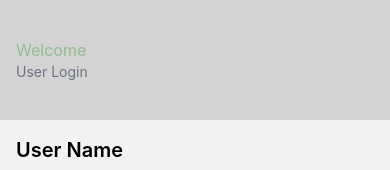
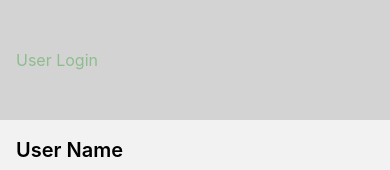
Before and after one commit to locnguyen14/PetAppFrontEnd, a React Native app: screen /SignIn in a window 390 px wide. Shown: the top 170 px of the page. Built offline with nearby package versions, Linux system fonts and the light colour scheme.

Commit message:
Change styling for Greeting

```diff
--- a/components/Header/Greeting.tsx
+++ b/components/Header/Greeting.tsx
@@ -1,17 +1,13 @@
 import React, { FunctionComponent } from "react";
-import styled from "styled-components/native";
-import { StyleProp, TextStyle } from "react-native";
+import { styled } from "nativewind";
+import { StyleProp, TextStyle, View } from "react-native";
 
 // custom components
 import RegularText from "../Texts/RegularText";
 import SmallText from "../Texts/SmallText";
 import { colors } from "../colors";
 
-const StyleView = styled.View`
-  flex-direction: column;
-  flex: 1;
-  justify-content: center;
-`;
+const StyleView = styled(View);
 
 interface GreetingProps {
   mainText: string;
@@ -22,7 +18,7 @@ interface GreetingProps {
 
 const Greeting: FunctionComponent<GreetingProps> = (props) => {
   return (
-    <StyleView>
+    <StyleView className=" flex flex-col ">
       <RegularText
         textStyles={[
           { color: colors.tertiray, fontSize: 22 },
--- a/components/Texts/BigText.tsx
+++ b/components/Texts/BigText.tsx
@@ -4,7 +4,7 @@ import { Text } from "react-native";
 
 import { TextProps } from "./types";
 
-const StyledText = styled(Text, " text-3xl text-left text-amber-100");
+const StyledText = styled(Text, " text-3xl text-amber-100 text-center");
 
 const BigText: FunctionComponent<TextProps> = (props) => {
   return <StyledText style={props.textStyles}>{props.children}</StyledText>;
--- a/components/Texts/SmallText.tsx
+++ b/components/Texts/SmallText.tsx
@@ -4,7 +4,7 @@ import { styled } from "nativewind";
 import { TextProps } from "./types";
 import { Text } from "react-native";
 
-const StyledText = styled(Text, "text-sm text-gray-500 text-left");
+const StyledText = styled(Text, "text-sm text-gray-500 text-center");
 
 const SmallText: FunctionComponent<TextProps> = (props) => {
   return <StyledText style={props.textStyles}>{props.children}</StyledText>;
--- a/navigators/AppStack.tsx
+++ b/navigators/AppStack.tsx
@@ -47,7 +47,7 @@ const AppStack: FunctionComponent = () => {
         component={SignIn}
         options={{
           headerTitle: (props) => (
-            <Greeting mainText="Welcome" subText="User Login" {...props} />
+            <Greeting mainText="User Login" subText="" {...props} />
           ),
           headerLeft: () => <></>,
         }}
@@ -57,11 +57,7 @@ const AppStack: FunctionComponent = () => {
         component={Register}
         options={{
           headerTitle: (props) => (
-            <Greeting
-              mainText="Welcome"
-              subText="User Registration"
-              {...props}
-            />
+            <Greeting mainText="User Registration" subText="" {...props} />
           ),
           headerLeft: () => <></>,
         }}
--- a/screens/Welcome.tsx
+++ b/screens/Welcome.tsx
@@ -51,13 +51,18 @@ const Welcome: FunctionComponent<Props> = ({ navigation }) => {
           <TopImage source={background} />
         </TopSection>
         <BottomSection>
-          <BigText textStyles={{ width: "80%", marginBottom: 25 }}>
+          <BigText
+            textStyles={{ width: "100%", marginBottom: 10, textAlign: "left" }}
+          >
             Playground for your pets
           </BigText>
-          <SmallText textStyles={{ width: "80%", marginBottom: 25 }}>
+          <SmallText
+            textStyles={{ width: "80%", marginBottom: 25, textAlign: "left" }}
+          >
             Pet Knowledge Center and Scheduling Appointment
           </SmallText>
           <RegularButton
+            btnStyles={{ marginBottom: 10 }}
             onPress={() => {
               navigation.navigate("SignIn");
             }}
```
